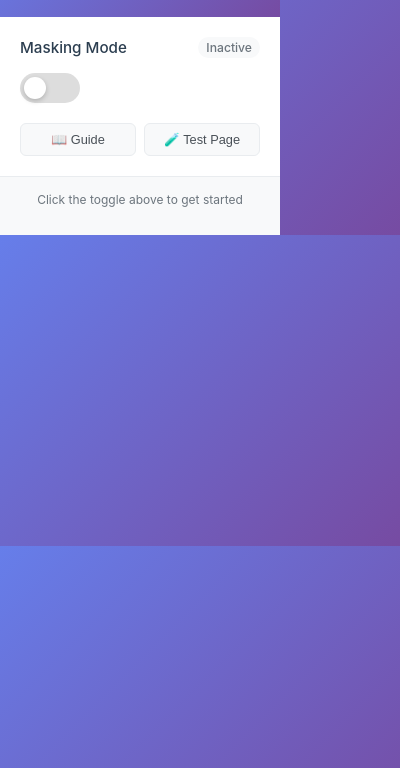
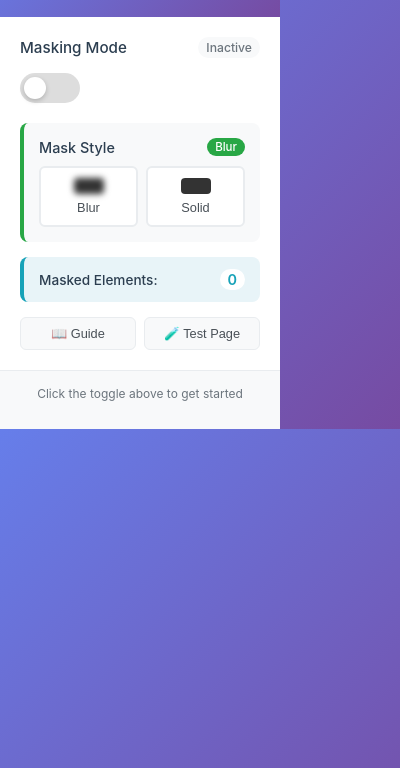
Before and after one commit to bruhunna/chrome-ext-masking, a browser extension: page popup.html in a window 400 px wide. Shown: the part 76-844 px from the top of the page. Drawn offline with Linux system fonts and the light colour scheme.

Commit message:
update: style selector and stats to popup UI

```diff
--- a/popup.html
+++ b/popup.html
@@ -12,7 +12,8 @@
       }
 
       body {
-        font-family: -apple-system, BlinkMacSystemFont, "Segoe UI", Roboto, "Helvetica Neue", Arial, sans-serif;
+        font-family: -apple-system, BlinkMacSystemFont, "Segoe UI", Roboto,
+          "Helvetica Neue", Arial, sans-serif;
         width: 280px;
         background: linear-gradient(135deg, #667eea 0%, #764ba2 100%);
         color: #333;
@@ -150,7 +151,8 @@
         color: white;
         padding: 2px 6px;
         border-radius: 4px;
-        font-family: "SF Mono", Monaco, "Cascadia Code", "Roboto Mono", Consolas, "Courier New", monospace;
+        font-family: "SF Mono", Monaco, "Cascadia Code", "Roboto Mono", Consolas,
+          "Courier New", monospace;
         font-size: 0.75em;
         font-weight: 500;
       }
@@ -159,6 +161,112 @@
         display: flex;
         gap: 8px;
         margin-top: 15px;
+      }
+
+      .mask-style-section {
+        margin-bottom: 15px;
+        padding: 15px;
+        background: #f8f9fa;
+        border-radius: 8px;
+        border-left: 4px solid #28a745;
+      }
+
+      .style-label {
+        display: flex;
+        align-items: center;
+        justify-content: space-between;
+        font-weight: 500;
+        font-size: 0.9em;
+        color: #2c3e50;
+        margin-bottom: 10px;
+      }
+
+      .current-style {
+        font-size: 0.8em;
+        padding: 2px 8px;
+        background: #28a745;
+        color: white;
+        border-radius: 12px;
+        font-weight: 500;
+      }
+
+      .style-options {
+        display: flex;
+        gap: 8px;
+      }
+
+      .style-btn {
+        flex: 1;
+        background: white;
+        border: 2px solid #e9ecef;
+        padding: 10px 8px;
+        border-radius: 6px;
+        cursor: pointer;
+        transition: all 0.2s ease;
+        display: flex;
+        flex-direction: column;
+        align-items: center;
+        gap: 6px;
+        font-size: 0.8em;
+        color: #495057;
+      }
+
+      .style-btn:hover {
+        border-color: #667eea;
+        background: #f8f9ff;
+      }
+
+      .style-btn.active {
+        border-color: #667eea;
+        background: linear-gradient(135deg, #667eea10, #764ba210);
+        color: #667eea;
+      }
+
+      .style-preview {
+        width: 30px;
+        height: 16px;
+        border-radius: 4px;
+        position: relative;
+      }
+
+      .blur-preview {
+        background: #333;
+        filter: blur(3px);
+      }
+
+      .solid-preview {
+        background: #333;
+      }
+
+      .stats-section {
+        background: #e8f4f8;
+        border-radius: 8px;
+        padding: 12px 15px;
+        margin-bottom: 15px;
+        border-left: 4px solid #17a2b8;
+      }
+
+      .stat-item {
+        display: flex;
+        justify-content: space-between;
+        align-items: center;
+      }
+
+      .stat-label {
+        font-size: 0.85em;
+        color: #2c3e50;
+        font-weight: 500;
+      }
+
+      .stat-value {
+        font-size: 0.9em;
+        font-weight: 600;
+        color: #17a2b8;
+        background: white;
+        padding: 2px 8px;
+        border-radius: 12px;
+        min-width: 24px;
+        text-align: center;
       }
 
       .action-btn {
@@ -232,7 +340,18 @@
   <body>
     <div class="container">
       <div class="header">
-        <h1><img src="icons/icon48.png" alt="Element Masker Icon" style="width: 32px; height: 32px; vertical-align: middle; margin-right: 8px;">Element Masker</h1>
+        <h1>
+          <img
+            src="icons/icon48.png"
+            alt="Element Masker Icon"
+            style="
+              width: 32px;
+              height: 32px;
+              vertical-align: middle;
+              margin-right: 8px;
+            "
+          />Element Masker
+        </h1>
         <div class="subtitle">Privacy protection for your screen</div>
       </div>
 
@@ -240,7 +359,9 @@
         <div class="toggle-section">
           <div class="toggle-label">
             <span>Masking Mode</span>
-            <span id="statusIndicator" class="status-indicator inactive">Inactive</span>
+            <span id="statusIndicator" class="status-indicator inactive"
+              >Inactive</span
+            >
           </div>
           <div id="toggleSwitch" class="toggle-switch">
             <div class="toggle-slider"></div>
@@ -253,17 +374,39 @@
             <span>How to mask elements:</span>
           </div>
           <div class="instructions-list">
-            Hold <span class="key-combo">Ctrl</span> (or <span class="key-combo">⌘</span> on Mac) + Click any element to mask it
+            Hold <span class="key-combo">Ctrl</span> (or
+            <span class="key-combo">⌘</span> on Mac) + Click any element to mask
+            it
+          </div>
+        </div>
+
+        <div id="maskStyleSection" class="mask-style-section">
+          <div class="style-label">
+            <span>Mask Style</span>
+            <span id="currentStyle" class="current-style">Blur</span>
+          </div>
+          <div class="style-options">
+            <button class="style-btn" id="blurStyle" data-style="blur">
+              <div class="style-preview blur-preview"></div>
+              <span>Blur</span>
+            </button>
+            <button class="style-btn" id="solidStyle" data-style="solid">
+              <div class="style-preview solid-preview"></div>
+              <span>Solid</span>
+            </button>
+          </div>
+        </div>
+
+        <div id="statsSection" class="stats-section">
+          <div class="stat-item">
+            <span class="stat-label">Masked Elements:</span>
+            <span id="maskCount" class="stat-value">0</span>
           </div>
         </div>
 
         <div class="quick-actions">
-          <button class="action-btn" id="helpBtn">
-            📖 Guide
-          </button>
-          <button class="action-btn" id="testBtn">
-            🧪 Test Page
-          </button>
+          <button class="action-btn" id="helpBtn">📖 Guide</button>
+          <button class="action-btn" id="testBtn">🧪 Test Page</button>
         </div>
       </div>
 
```
